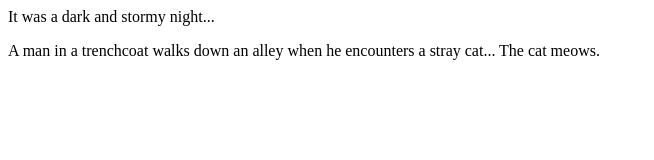
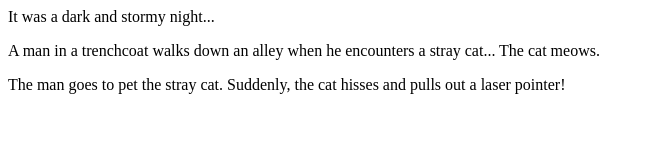
Before and after one commit to mayhawstudios/fireside-story, a plain HTML site: page index.html in a window 1280 px wide. Shown: the whole page, without its empty margins (0-654 px from the left). Drawn offline with Linux system fonts and the light colour scheme.

Commit message:
added another line

```diff
--- a/index.html
+++ b/index.html
@@ -2,5 +2,6 @@
     <body>
         <P>It was a dark and stormy night...</p>
         <p>A man in a trenchcoat walks down an alley when he encounters a stray cat... The cat meows.</p>
+        <p>The man goes to pet the stray cat.  Suddenly, the cat hisses and pulls out a laser pointer!</p>
     </body>
 </html>
```
